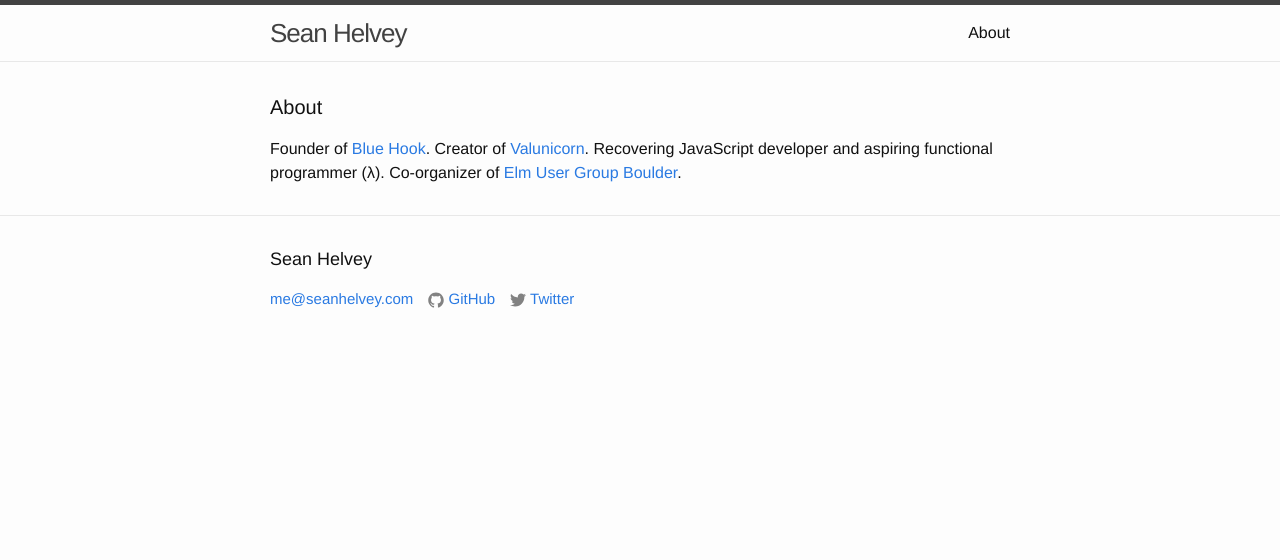
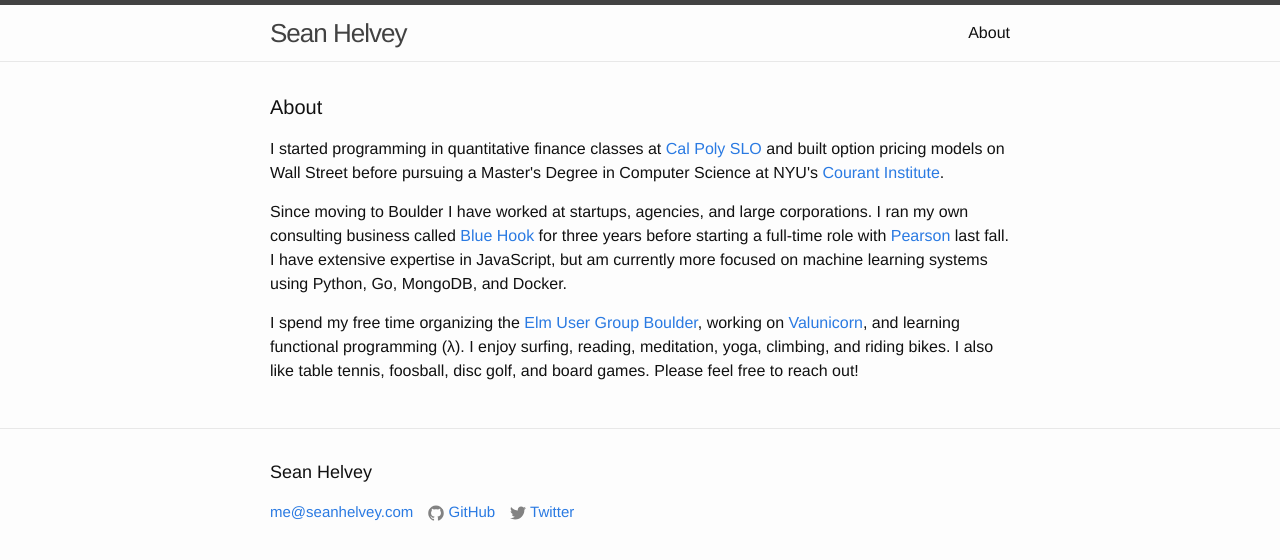
Before and after one commit to seanhelvey/seanhelveydotcom, a Jekyll site: the page built from about.html, in a window 1280 px wide. Shown: the top 560 px of the page. Built offline with Jekyll 4.4.1, drawn with Linux system fonts in a browser that asks for light colours.

Commit message:
new about and landlocked surfers

```diff
--- a/about.html
+++ b/about.html
@@ -6,26 +6,16 @@
 
   <h1 class="page-heading">About</h1>
 
-    Founder of <a href="http://www.bluehook.co/">Blue Hook</a>. Creator of <a href="http://www.valunicorn.me/">Valunicorn</a>. Recovering JavaScript developer and aspiring functional programmer (λ). Co-organizer of <a href="http://www.meetup.com/Elm-user-group-Boulder/">Elm User Group Boulder</a>.
+    <p>
+    I started programming in quantitative finance classes at <a href="http://www.calpoly.edu/">Cal Poly SLO</a> and built option pricing models on Wall Street before pursuing a Master's Degree in Computer Science at NYU's <a href="https://cims.nyu.edu/">Courant Institute</a>.
+    </p>
+
+    <p>
+    Since moving to Boulder I have worked at startups, agencies, and large corporations. I ran my own consulting business called <a href="http://www.bluehook.co/">Blue Hook</a> for three years before starting a full-time role with <a href="http://www.seanhelvey.com/life-update/">Pearson</a> last fall. I have extensive expertise in JavaScript, but am currently more focused on machine learning systems using Python, Go, MongoDB, and Docker.
+    </p>
+
+    <p>
+    I spend my free time organizing the <a href="http://www.meetup.com/Elm-user-group-Boulder/">Elm User Group Boulder</a>, working on <a href="http://www.valunicorn.me/">Valunicorn</a>, and learning functional programming (λ). I enjoy surfing, reading, meditation, yoga, climbing, and riding bikes. I also like table tennis, foosball, disc golf, and board games. Please feel free to reach out!
+    </p>
 
 </div>
-
-
-<!-- ---
-layout: page
-title: About
-permalink: /about/
----
-
-I write software. -->
-
-<!-- This is the base Jekyll theme. You can find out more info about customizing your Jekyll theme, as well as basic Jekyll usage documentation at [jekyllrb.com](http://jekyllrb.com/)
-
-You can find the source code for the Jekyll new theme at:
-{% include icon-github.html username="jglovier" %} /
-[jekyll-new](https://github.com/jglovier/jekyll-new)
-
-You can find the source code for Jekyll at
-{% include icon-github.html username="jekyll" %} /
-[jekyll](https://github.com/jekyll/jekyll)
- -->
```
Also changed, not shown: _posts/2017-02-12-calling-all-landlocked-surfers.md (added, +31 -0 lines), assets/images/seanhelvey/2017/Landlocked.jpg (added), assets/images/seanhelvey/2017/encino.gif (added).
